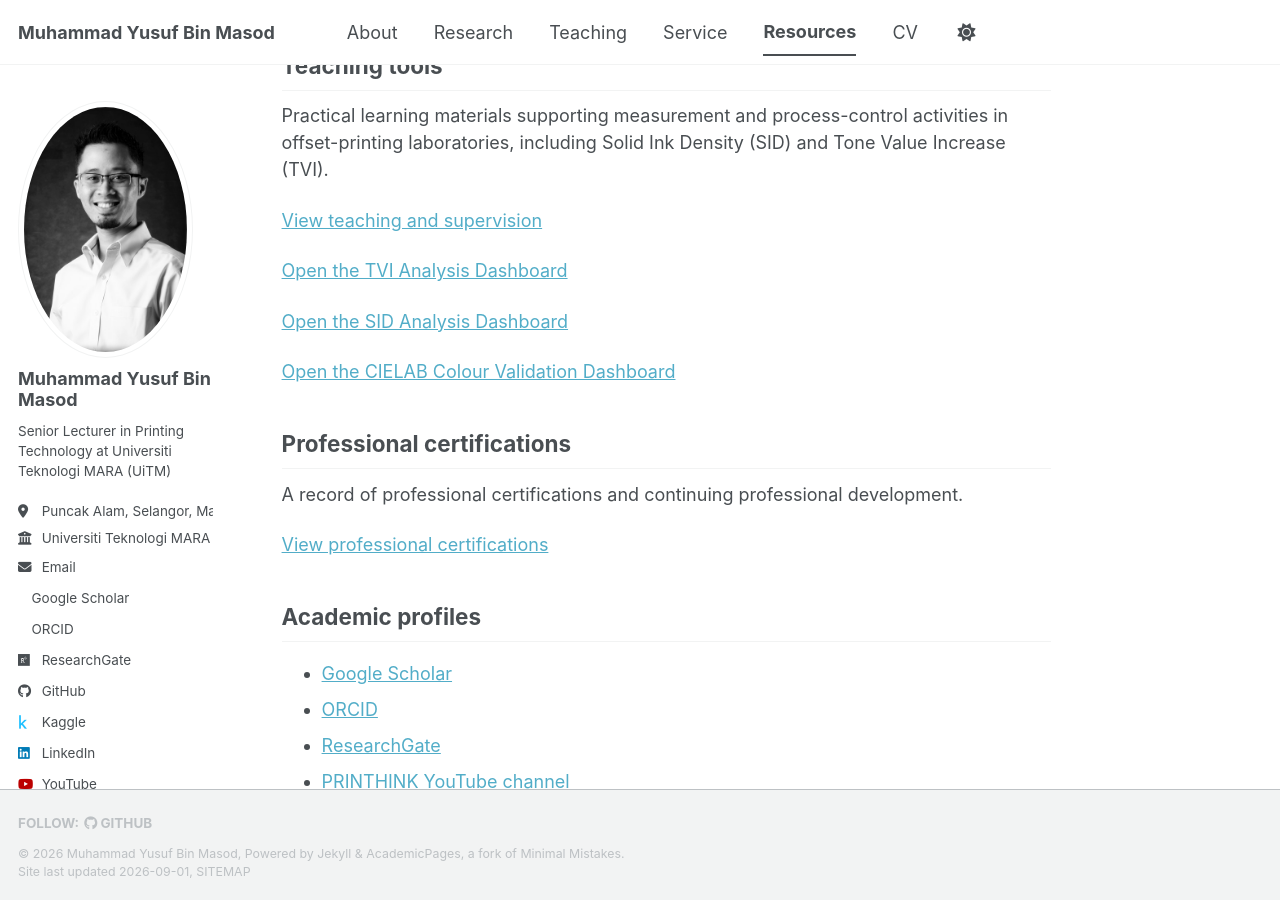
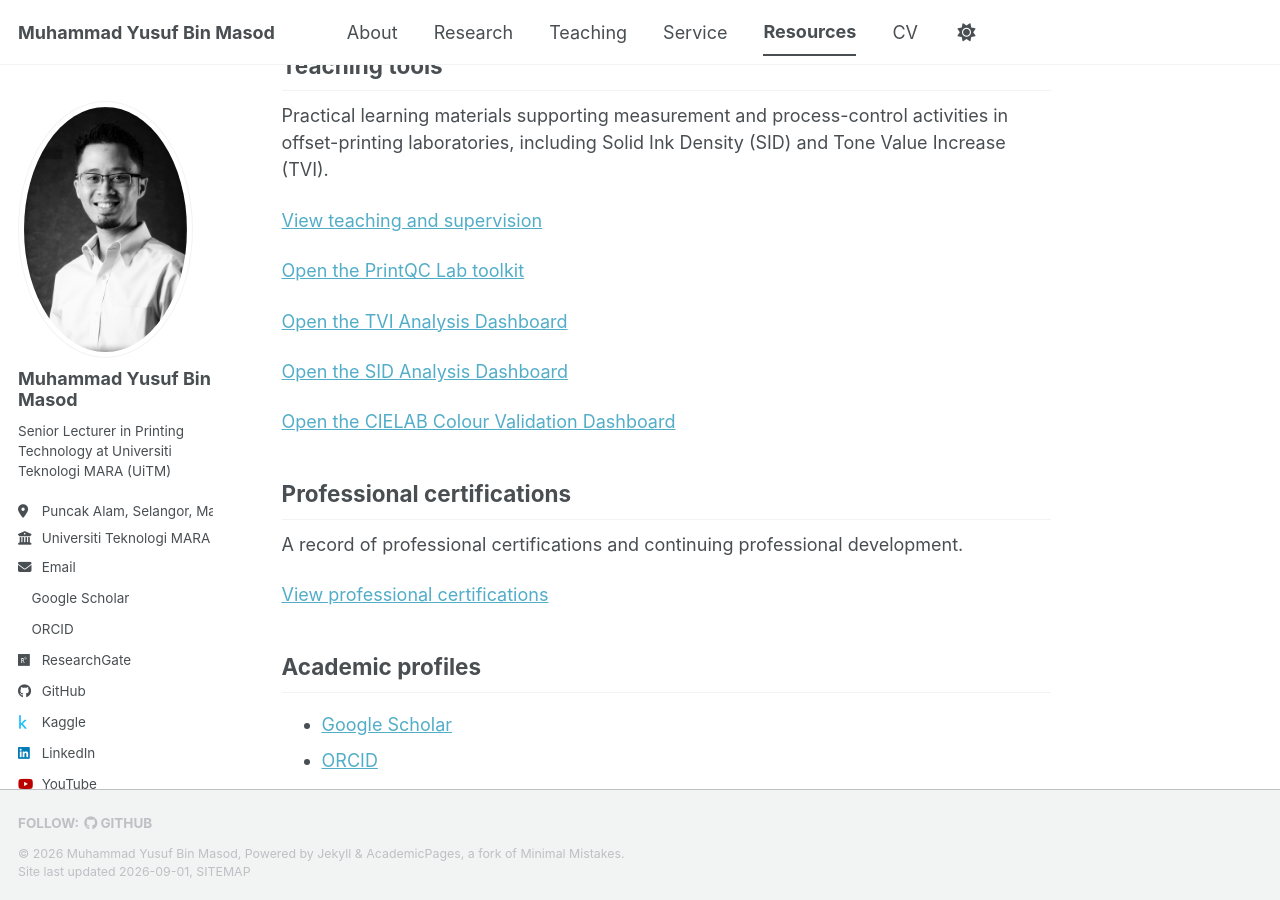
Before and after one commit to yusufmasod/academic-site-preview, a Jekyll site: the page built from _pages/resources.md, in a window 1280 px wide and 900 px high, scrolled down 590 px. Built offline with Jekyll 4.4.1, drawn with Linux system fonts in a browser that asks for light colours; a style sheet for code colours, icons or effects is not loaded.

Commit message:
Add PrintQC Lab toolkit to Resources

```diff
--- a/_pages/resources.md
+++ b/_pages/resources.md
@@ -24,6 +24,8 @@ Practical learning materials supporting measurement and process-control activiti
 
 [View teaching and supervision]({{ site.baseurl }}/teaching/)
 
+[Open the PrintQC Lab toolkit]({{ site.baseurl }}/printqc-lab/)
+
 [Open the TVI Analysis Dashboard]({{ site.baseurl }}/tvi-dashboard.html)
 
 [Open the SID Analysis Dashboard]({{ site.baseurl }}/sid-dashboard.html)
```
